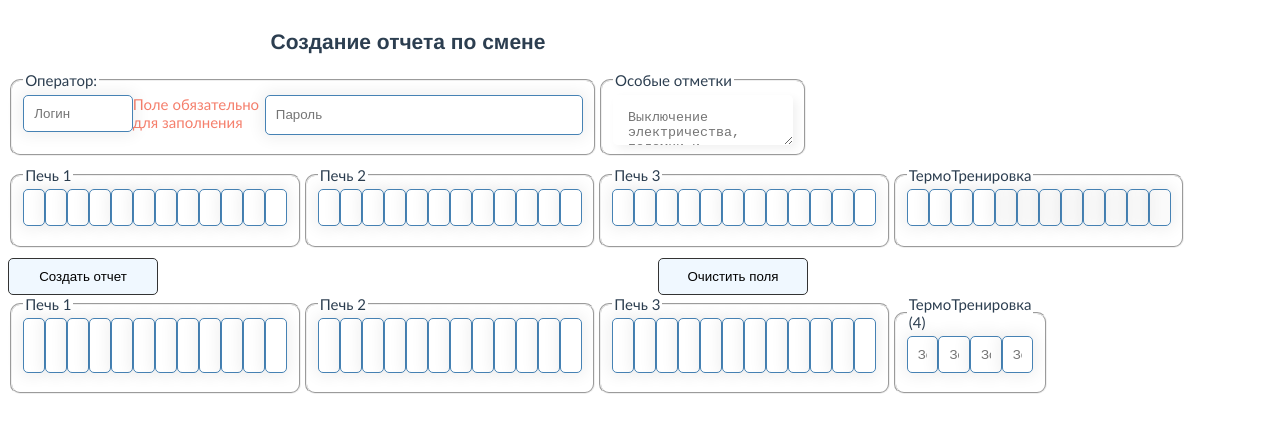
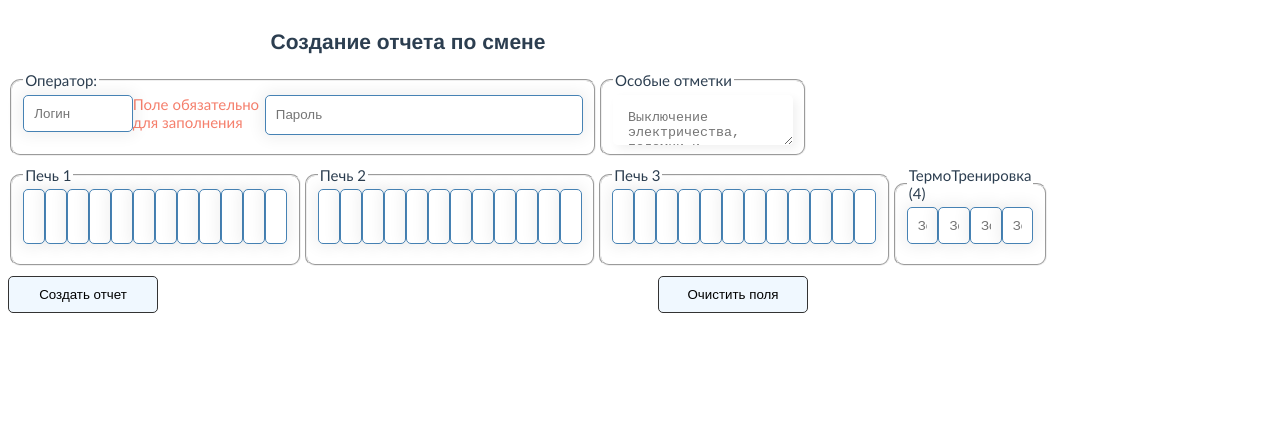
Before and after one commit to Pavelgq/burning-report, a Vue app: page /person-report in a window 1280 px wide. Shown: the top 432 px of the page. Built offline with nearby package versions, Linux system fonts and the light colour scheme.

Commit message:
Модернизировал компонент отчета по печам

```diff
--- a/src/components/forms/v-furnace.vue
+++ b/src/components/forms/v-furnace.vue
@@ -7,11 +7,8 @@
         v-for="zone in dataZones"
         v-bind:key="zone.id"
         v-bind:zone="zone"
-
+        v-bind:furId="furnance.id"
         v-on:data-change="readData"
-
-
-
     ></v-zone>
   </fieldset>
 </template>
@@ -21,7 +18,6 @@ import vZone from './v-zone';
 export default {
     name: 'v-furnace',
     props: {
-
         furnance: Object
     },
     data() {
@@ -40,7 +36,7 @@ export default {
                z7_2: 'Зона 7 низ',
                z8: 'Зона 8',
            },
-           pack: []
+           pack: {}
         }
     },
     components: {
@@ -52,7 +48,7 @@ export default {
     computed: {
         furnanceName() {
             if (this.furnance.id == 4) {
-                return `ТермоТренировка (${this.furnance.id})`
+                return `ТермоТренировка (${this.furnance.id})`;
             } else {
                 return `Печь ${this.furnance.id}`;
             }
@@ -70,7 +66,7 @@ export default {
                 }
 
                 const element = this.zones[key];
-                mas.push({'name': element, 'id': count, });
+                mas.push({'name': element, 'id': count, furId: this.furnance.id });
 
             }
             console.log(mas)
@@ -80,22 +76,8 @@ export default {
     },
     methods: {
         readData: function (event) {
-            let target = this.pack.some( (element) => {
-                if (element.id == event.id) {
-                   element.temp = event.temp;
-                   return true;
-                }
-
-            })
-            if (!target) {
-                this.pack.push(event)
-            }
-           const mas = this.dataZones;
-            console.log(mas.length, this.pack.length)
-            if (mas.lenght == this.pack.lenght) {
-                 this.$emit('data-pack', this.pack);
-            }
-
+            this.pack = event;
+            this.$emit('data-pack', this.pack);
         },
 
     }
--- a/src/components/forms/v-person-report.vue
+++ b/src/components/forms/v-person-report.vue
@@ -1,7 +1,7 @@
 <template>
     <section class="person-report">
         <h2>Создание отчета по смене</h2>
-        <form action="/person-report" method="post" >
+        <form action="/person-report" method="post" id="person-report-form">
             <div class="wrapper">
                 <fieldset class="form__field auth">
                     <legend class="field__legend">
@@ -12,98 +12,30 @@
                     </div>
                     <div class="error" v-if="!$v.login.required">Поле обязательно для заполнения</div>
                     <div class="error" v-if="!$v.login.minLength">Поле должно содержать минимум {{$v.login.$params.minLength.min}} символа.</div>
-                    <input type="password" class="auth__text" name="password" v-model="password" placeholder="Пароль">
+                    <input type="password" class="auth__text" name="password" v-model.trim="password" placeholder="Пароль">
                 </fieldset>
                 <fieldset class="form__field field">
 
                     <legend class="field__legend">Особые отметки</legend>
 
-                    <textarea class="field__area"  placeholder="Выключение электричества, поломки и прочее..."></textarea>
+                    <textarea class="field__area" v-model="comment" placeholder="Выключение электричества, поломки и прочее..."></textarea>
 
                 </fieldset>
-            </div>
-            <div class="wrapper">
-            <fieldset class="form__field tonel">
-                <legend>
-                    Печь 1
-                </legend>
-                <input type="text" class="tonel__text" name="" v-model="packs[0].z1" placeholder="Зона 1">
-                <input type="text" class="tonel__text" name="" v-model="packs[0].z2" placeholder="Зона 2">
-                <input type="text" class="tonel__text" name="" v-model="packs[0].z3" placeholder="Зона 3">
-                <input type="text" class="tonel__text" name="" v-model="packs[0].z4_1" placeholder="Зона 4 верх">
-                <input type="text" class="tonel__text" name="" v-model="packs[0].z4_2" placeholder="Зона 4 низ">
-                <input type="text" class="tonel__text" name="" v-model="packs[0].z5_1" placeholder="Зона 5 верх">
-                <input type="text" class="tonel__text" name="" v-model="packs[0].z5_2" placeholder="Зона 5 низ">
-                <input type="text" class="tonel__text" name="" v-model="packs[0].z6_1" placeholder="Зона 6 верх">
-                <input type="text" class="tonel__text" name="" v-model="packs[0].z6_2" placeholder="Зона 6 низ">
-                <input type="text" class="tonel__text" name="" v-model="packs[0].z7_1" placeholder="Зона 7 верх">
-                <input type="text" class="tonel__text" name="" v-model="packs[0].z7_2" placeholder="Зона 7 низ">
-                <input type="text" class="tonel__text" name="" v-model="packs[0].z8" placeholder="Зона 8">
-            </fieldset>
-            <fieldset class="form__field tonel">
-                <legend>
-                    Печь 2
-                </legend>
-                <input type="text" name="" v-model="packs[1].z1" placeholder="Зона 1">
-                <input type="text" name="" v-model="packs[1].z2" placeholder="Зона 2">
-                <input type="text" name="" v-model="packs[1].z3" placeholder="Зона 3">
-                <input type="text" name="" v-model="packs[1].z4_1" placeholder="Зона 4 верх">
-                <input type="text" name="" v-model="packs[1].z4_2" placeholder="Зона 4 низ">
-                <input type="text" name="" v-model="packs[1].z5_1" placeholder="Зона 5 верх">
-                <input type="text" name="" v-model="packs[1].z5_2" placeholder="Зона 5 низ">
-                <input type="text" name="" v-model="packs[1].z6_1" placeholder="Зона 6 верх">
-                <input type="text" name="" v-model="packs[1].z6_2" placeholder="Зона 6 низ">
-                <input type="text" name="" v-model="packs[1].z7_1" placeholder="Зона 7 верх">
-                <input type="text" name="" v-model="packs[1].z7_2" placeholder="Зона 7 низ">
-                <input type="text" name="" v-model="packs[1].z8" placeholder="Зона 8">
-            </fieldset>
-            <fieldset class="form__field tonel">
-                <legend>
-                    Печь 3
-                </legend>
-                <input type="text" name="" v-model="packs[2].z1" placeholder="Зона 1">
-                <input type="text" name="" v-model="packs[2].z2" placeholder="Зона 2">
-                <input type="text" name="" v-model="packs[2].z3" placeholder="Зона 3">
-                <input type="text" name="" v-model="packs[2].z4_1" placeholder="Зона 4 верх">
-                <input type="text" name="" v-model="packs[2].z4_2" placeholder="Зона 4 низ">
-                <input type="text" name="" v-model="packs[2].z5_1" placeholder="Зона 5 верх">
-                <input type="text" name="" v-model="packs[2].z5_2" placeholder="Зона 5 низ">
-                <input type="text" name="" v-model="packs[2].z6_1" placeholder="Зона 6 верх">
-                <input type="text" name="" v-model="packs[2].z6_2" placeholder="Зона 6 низ">
-                <input type="text" name="" v-model="packs[2].z7_1" placeholder="Зона 7 верх">
-                <input type="text" name="" v-model="packs[2].z7_2" placeholder="Зона 7 низ">
-                <input type="text" name="" v-model="packs[2].z8" placeholder="Зона 8">
-            </fieldset>
-             <fieldset class="form__field tonel">
-                <legend>
-                    ТермоТренировка
-                </legend>
-                <input type="text" name="" v-model="packs[3].z1" placeholder="Зона 1">
-                <input type="text" name="" v-model="packs[3].z2" placeholder="Зона 2">
-                <input type="text" name="" v-model="packs[3].z3" placeholder="Зона 3">
-                <input type="text" name="" v-model="packs[3].z4_1" placeholder="Зона 4">
-                <input type="text" name="" v-model="packs[3].z4_2" placeholder="" disabled>
-                <input type="text" name="" v-model="packs[3].z5_1" placeholder="" disabled>
-                <input type="text" name="" v-model="packs[3].z5_2" placeholder="" disabled>
-                <input type="text" name="" v-model="packs[3].z6_1" placeholder="" disabled>
-                <input type="text" name="" v-model="packs[3].z6_2" placeholder="" disabled>
-                <input type="text" name="" v-model="packs[3].z7_1" placeholder="" disabled>
-                <input type="text" name="" v-model="packs[3].z7_2" placeholder="" disabled>
-                <input type="text" name="" v-model="packs[3].z8" placeholder="" disabled>
-            </fieldset>
-            </div>
-            <div class="wrapper">
-                <button type="button" class="form__button" @click="send">Создать отчет</button>
-                <button type="button" class="form__button" @click="clear">Очистить поля</button>
             </div>
             <div class="wrapper">
                 <v-furnace
                     v-for="furnance in furnances"
                     v-bind:key="furnance.id"
                     v-bind:furnance="furnance"
-                    v-on:data-change="onData"
+
+                    v-on:data-pack = "onData"
                 ></v-furnace>
             </div>
+            <div class="wrapper">
+                <button type="button" class="form__button" @click="sendData">Создать отчет</button>
+                <button type="button" class="form__button" @click="clear">Очистить поля</button>
+            </div>
+
         </form>
     </section>
 </template>
@@ -116,12 +48,16 @@ export default {
     name: 'v-part-report',
     data() {
         return {
+
         login: '',
         password: '',
+        comment: '',
         packs: [
             {},{},{},{}
         ],
-        data: [],
+        data: [
+            [],[],[],[]
+        ],
         furnances:[
             {id: 1, area: 12},
             {id: 2, area: 12},
@@ -143,27 +79,49 @@ export default {
     }
   },
    methods: {
-    send () {
-        let count = 1;
-        this.packs.forEach(pack => {
+    // send () {
+    //     let count = 1;
+    //     this.packs.forEach(pack => {
+    //         pack.number = count;
+    //         count += 1;
+    //         let item = {
+    //           login: this.login,
+    //           password: this.password,
+    //           pack: pack
+    //         };
+    //         this.$store.dispatch('POST_PERSON_REPORT_TO_API', item)
+    //     });
+
+    // },
+    sendData () {
+        let count = 0;
+        this.data.forEach(pack => {
             pack.number = count;
             count += 1;
             let item = {
               login: this.login,
               password: this.password,
-              pack: pack
+              furNum: count,
+              pack: pack,
+              comment: this.comment
             };
-            this.$store.dispatch('POST_PERSON_REPORT_TO_API', item)
+            this.$store.dispatch('POST_PERSON_REPORT_TO_API', item);
+            //если успех пришел с сервера то clear();
         });
 
     },
     clear() {
+        const form = document.getElementById('person-report-form');
+
+        form.reset();
         console.log("I am working");
     },
 
     onData(event) {
         console.log(event);
-        this.data.push(event)
+        const i = event.furId-1;
+        this.data[i][event.id-1] = event.temp;
+        console.log(this.data)
     }
   },
 
--- a/src/components/forms/v-zone.vue
+++ b/src/components/forms/v-zone.vue
@@ -7,11 +7,13 @@ export default {
     name: 'v-zone',
     props: {
         zone: Object,
-        label: String
+        label: String,
+        furId: Number
     },
     data() {
         return {
             pack: {
+                furId: this.furId,
                 id: this.zone.id
             }
         }
```
Also changed, not shown: 1 other file (tests, documents, lock files or other folders).
